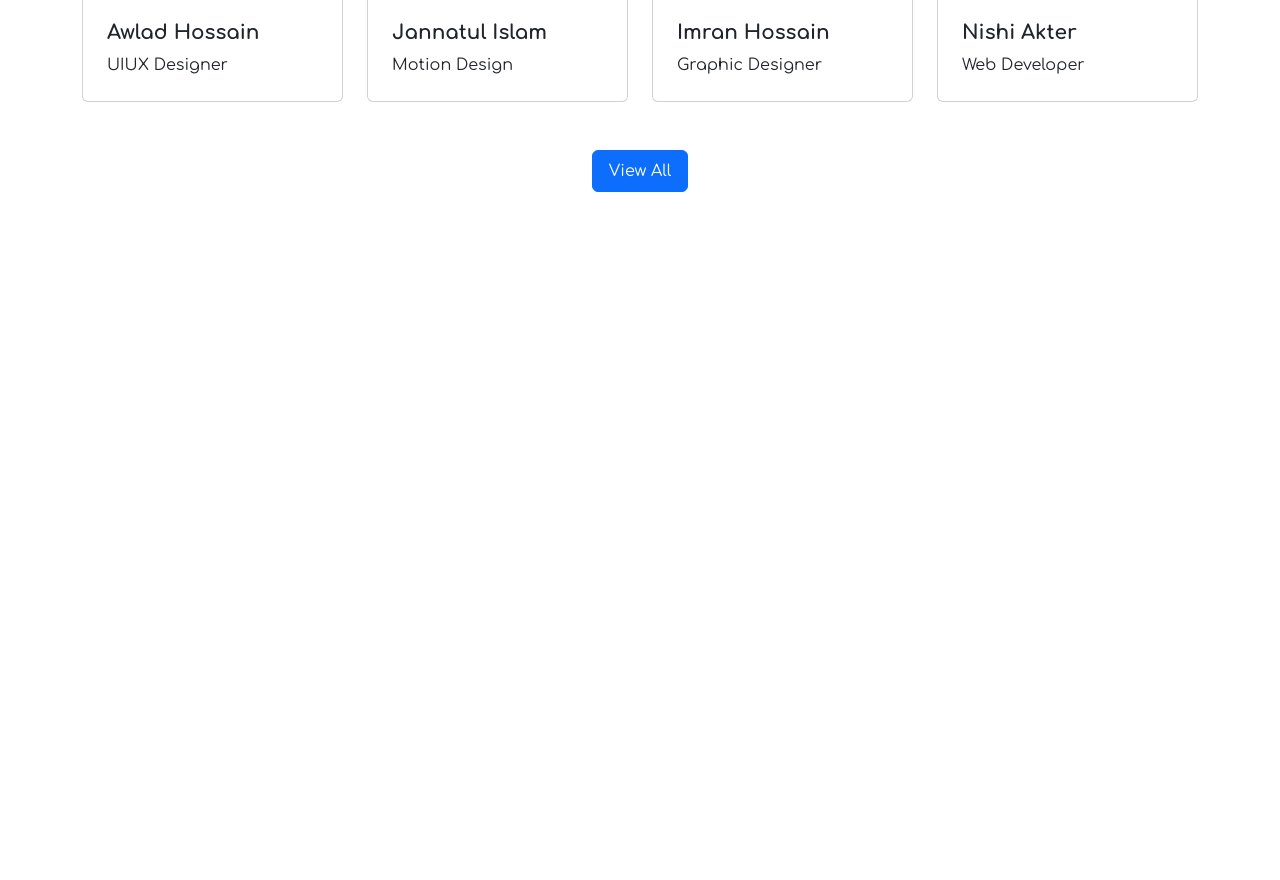
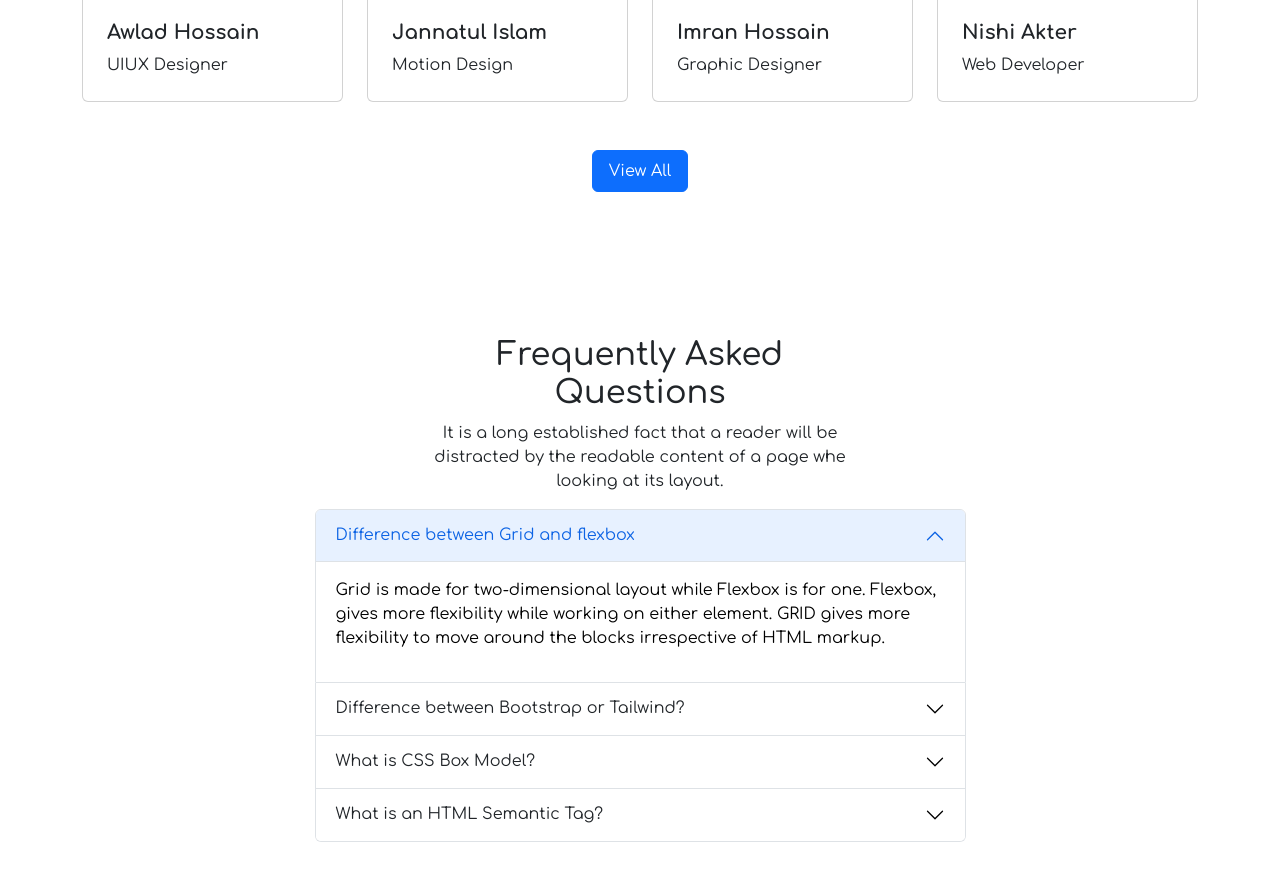
Before and after one commit to nabilAhmedN/eLearn, a plain HTML site: page index.html in a window 1280 px wide. Shown: the part 3267-4147 px from the top of the page. Before the commit the page ends 3555 px from the top, so only its background shows below. Drawn offline with nearby package versions, Linux system fonts and the light colour scheme.

Commit message:
questions section added

```diff
--- a/index.html
+++ b/index.html
@@ -363,6 +363,90 @@
             </div>
         </section>
 
+        <section class=" container-sm my-5">
+            <div class="col-lg-5 mx-auto text-center ">
+                <h2>Frequently Asked Questions</h2>
+                <p>It is a long established fact that a reader will be distracted by the readable content of a page whe looking at its layout.</p>
+            </div>
+            <div class="col-lg-7 mx-auto">
+                <div class="accordion" id="accordionPanelsStayOpenExample">
+                    <div class="accordion-item">
+                        <h2 class="accordion-header" id="panelsStayOpen-headingOne">
+                            <button class="accordion-button" type="button" data-bs-toggle="collapse"
+                                data-bs-target="#panelsStayOpen-collapseOne" aria-expanded="true"
+                                aria-controls="panelsStayOpen-collapseOne">
+                                Difference between Grid and flexbox
+                            </button>
+                        </h2>
+                        <div id="panelsStayOpen-collapseOne" class="accordion-collapse collapse show"
+                            aria-labelledby="panelsStayOpen-headingOne">
+                            <div class="accordion-body">
+                                <p>Grid is made for two-dimensional layout while Flexbox is for one.
+                                    Flexbox, gives more flexibility while working on either element.
+                                    GRID gives more flexibility to move around the blocks irrespective of HTML markup.
+                                </p>
+                            </div>
+                        </div>
+                    </div>
+                    <div class="accordion-item">
+                        <h2 class="accordion-header" id="panelsStayOpen-headingTwo">
+                            <button class="accordion-button collapsed" type="button" data-bs-toggle="collapse"
+                                data-bs-target="#panelsStayOpen-collapseTwo" aria-expanded="false"
+                                aria-controls="panelsStayOpen-collapseTwo">
+                                Difference between Bootstrap or Tailwind?
+                            </button>
+                        </h2>
+                        <div id="panelsStayOpen-collapseTwo" class="accordion-collapse collapse"
+                            aria-labelledby="panelsStayOpen-headingTwo">
+                            <div class="accordion-body">
+                                <p>Difference between Tailwind CSS and Bootstrap is that Tailwind offers predesigned widgets to build a site from scratch with fast UI development, while Bootstrap comes with a set of pre-styled responsive, mobile-first components that possess a definite UI kit.</p>
+                            </div>
+                        </div>
+                    </div>
+                    <div class="accordion-item">
+                        <h2 class="accordion-header" id="panelsStayOpen-headingThree">
+                            <button class="accordion-button collapsed" type="button" data-bs-toggle="collapse"
+                                data-bs-target="#panelsStayOpen-collapseThree" aria-expanded="false"
+                                aria-controls="panelsStayOpen-collapseThree">
+                                What is CSS Box Model?
+                            </button>
+                        </h2>
+                        <div id="panelsStayOpen-collapseThree" class="accordion-collapse collapse"
+                            aria-labelledby="panelsStayOpen-headingThree">
+                            <div class="accordion-body">
+                                <p>The CSS box model is a container that contains multiple properties including borders, margin, padding, and the content itself. It is used to create the design and layout of web pages.</p>
+                            </div>
+                        </div>
+                    </div>
+                    <div class="accordion-item">
+                        <h2 class="accordion-header" id="panelsStayOpen-headingFour">
+                            <button class="accordion-button collapsed" type="button" data-bs-toggle="collapse"
+                                data-bs-target="#panelsStayOpen-collapseFour" aria-expanded="false"
+                                aria-controls="panelsStayOpen-collapseFour">
+                                What is an HTML Semantic Tag?
+                            </button>
+                        </h2>
+                        <div id="panelsStayOpen-collapseFour" class="accordion-collapse collapse"
+                            aria-labelledby="panelsStayOpen-headingFour">
+                            <div class="accordion-body">
+                                <p>The HTML semantics refers to the tags that provide meaning to an HTML page rather than just presentation. It makes HTML more comprehensible by better defining the different sections and layout of web pages.<br>
+                                    < header>: It defines a header for a web page.
+                                        <br>
+                                    < nav>: It defines a container for navigation links.
+                                        <br>
+                                    < section>: This defines a section in a web page.
+                                        <br>
+                                    < article>: This element contains the main part, containing information
+                                                    about the web page.
+                                        <br>
+                                    < footer>: It defines a footer for a document or a section.
+                                </p>
+                            </div>
+                        </div>
+                    </div>
+                </div>
+            </div>
+        </section>
 
     </main>
 
```
